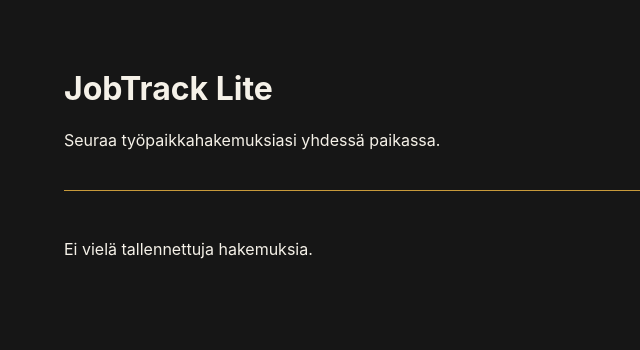
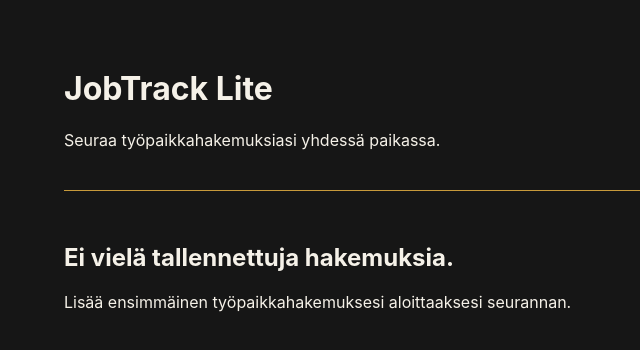
Before and after one commit to jounikivi/jobtrack-devops-lab, a React (Vite) app: page / in a window 1280 px wide. Shown: the top 350 px of the page, without its empty margins (0-640 px from the left). Built offline with nearby package versions, Linux system fonts and the light colour scheme.

Commit message:
Update App.tsx

```diff
--- a/src/App.tsx
+++ b/src/App.tsx
@@ -1,4 +1,5 @@
 import AppHeader from './components/AppHeader'
+import EmptyState from './components/EmptyState'
 import './App.css'
 
 function App() {
@@ -6,7 +7,7 @@ function App() {
     <>
       <AppHeader />
       <main className="app-main">
-        <p>Ei vielä tallennettuja hakemuksia.</p>
+        <EmptyState />
       </main>
     </>
   )
```
